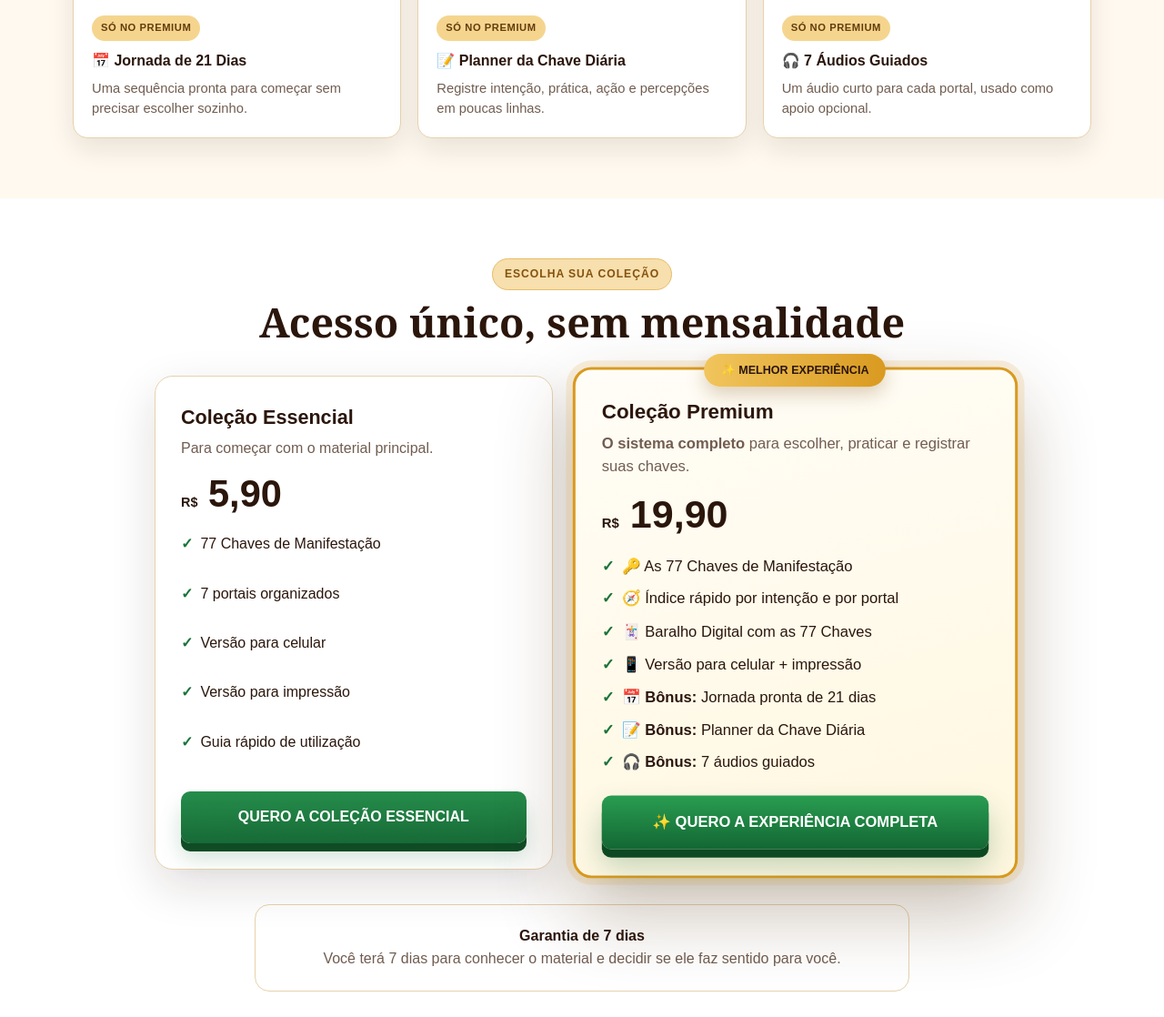
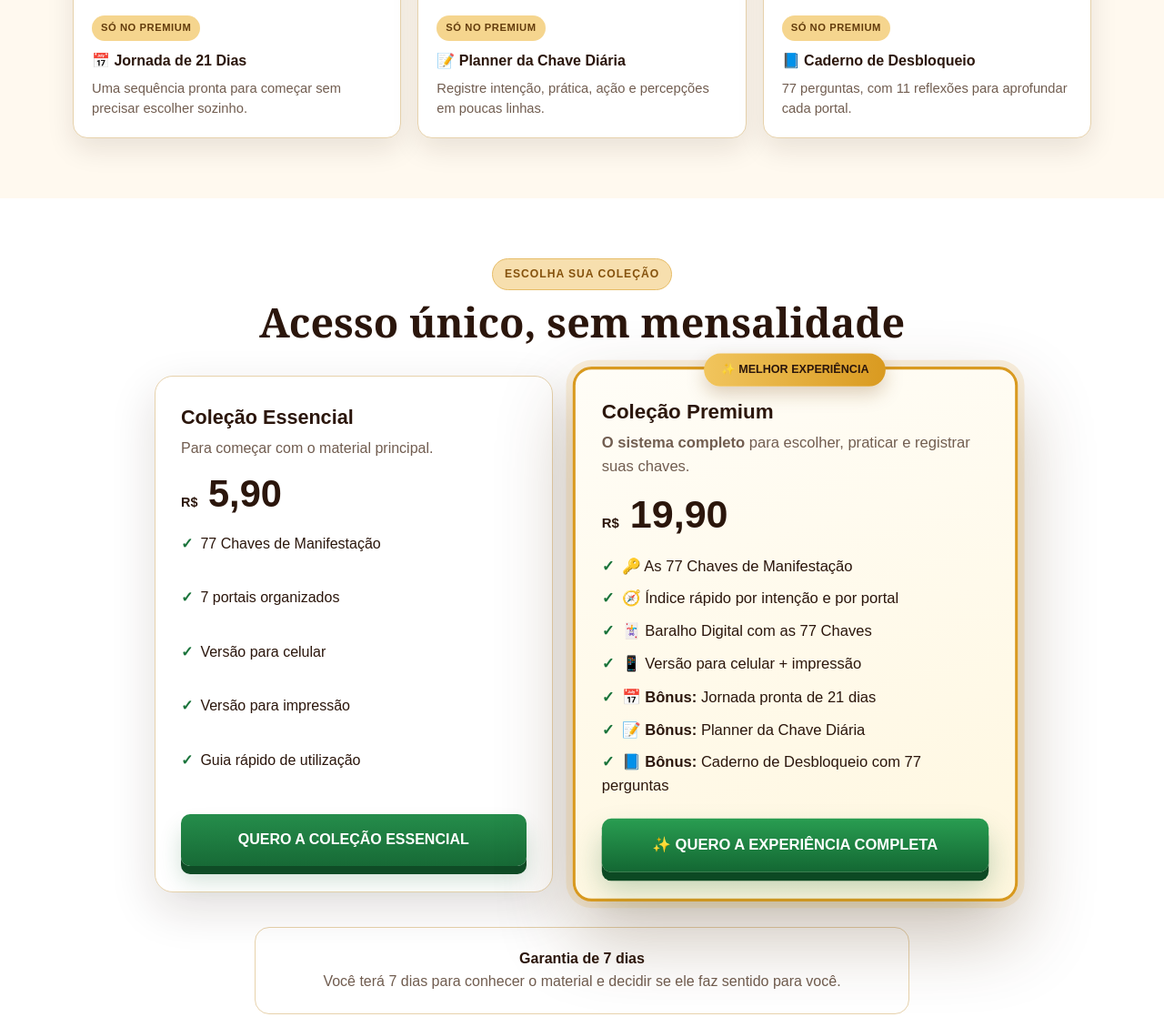
Before and after one commit to asfaltando6-byte/77-chaves-, a plain HTML site: page index.html in a window 1280 px wide. Shown: the part 4909-6027 px from the top of the page at 91% size. Drawn offline with Linux system fonts and the light colour scheme.

Commit message:
Substitui bônus de áudio por Caderno de Desbloqueio

```diff
--- a/index.html
+++ b/index.html
@@ -140,7 +140,7 @@
         <div class="bonus-grid">
           <article class="bonus fade"><img class="bonus-image" src="assets/bonus-1.webp" alt="Capa da Jornada de 21 Dias" width="724" height="724" loading="lazy"><div class="bonus-body"><span class="bonus-premium">SÓ NO PREMIUM</span><b>📅 Jornada de 21 Dias</b><p>Uma sequência pronta para começar sem precisar escolher sozinho.</p></div></article>
           <article class="bonus fade"><img class="bonus-image" src="assets/bonus-2.webp" alt="Capa do Planner da Chave Diária" width="724" height="724" loading="lazy"><div class="bonus-body"><span class="bonus-premium">SÓ NO PREMIUM</span><b>📝 Planner da Chave Diária</b><p>Registre intenção, prática, ação e percepções em poucas linhas.</p></div></article>
-          <article class="bonus fade"><img class="bonus-image" src="assets/bonus-3.webp" alt="Capa dos 7 Áudios Guiados" width="724" height="724" loading="lazy"><div class="bonus-body"><span class="bonus-premium">SÓ NO PREMIUM</span><b>🎧 7 Áudios Guiados</b><p>Um áudio curto para cada portal, usado como apoio opcional.</p></div></article>
+          <article class="bonus fade"><img class="bonus-image" src="assets/bonus-3.webp" alt="Capa do Caderno de Desbloqueio com 77 Perguntas" width="724" height="724" loading="lazy"><div class="bonus-body"><span class="bonus-premium">SÓ NO PREMIUM</span><b>📘 Caderno de Desbloqueio</b><p>77 perguntas, com 11 reflexões para aprofundar cada portal.</p></div></article>
         </div>
       </div>
     </section>
@@ -159,7 +159,7 @@
             <span class="tag">✨ MELHOR EXPERIÊNCIA</span>
             <h3>Coleção Premium</h3><p class="desc"><b>O sistema completo</b> para escolher, praticar e registrar suas chaves.</p>
             <div class="price"><small>R$</small> 19,90</div>
-            <ul><li>🔑 As 77 Chaves de Manifestação</li><li>🧭 Índice rápido por intenção e por portal</li><li>🃏 Baralho Digital com as 77 Chaves</li><li>📱 Versão para celular + impressão</li><li>📅 <b>Bônus:</b> Jornada pronta de 21 dias</li><li>📝 <b>Bônus:</b> Planner da Chave Diária</li><li>🎧 <b>Bônus:</b> 7 áudios guiados</li></ul>
+            <ul><li>🔑 As 77 Chaves de Manifestação</li><li>🧭 Índice rápido por intenção e por portal</li><li>🃏 Baralho Digital com as 77 Chaves</li><li>📱 Versão para celular + impressão</li><li>📅 <b>Bônus:</b> Jornada pronta de 21 dias</li><li>📝 <b>Bônus:</b> Planner da Chave Diária</li><li>📘 <b>Bônus:</b> Caderno de Desbloqueio com 77 perguntas</li></ul>
             <a class="cta checkout" href="https://pay.cakto.com.br/uaaggdj_1148007">✨ QUERO A EXPERIÊNCIA COMPLETA</a>
           </article>
         </div>
@@ -174,7 +174,7 @@
           <details><summary>O produto é físico?</summary><p>Não. É um material digital enviado após a confirmação do pagamento.</p></details>
           <details><summary>Preciso imprimir?</summary><p>Não. Você pode usar pelo celular, tablet ou computador. A impressão é opcional.</p></details>
           <details><summary>Como escolho uma chave?</summary><p>O índice organiza as chaves por portal e intenção. Na versão completa, o baralho digital também ajuda na escolha.</p></details>
-          <details><summary>Os áudios estão em qual plano?</summary><p>Os 7 áudios curtos são um bônus exclusivo da Coleção Premium.</p></details>
+          <details><summary>Como funciona o Caderno de Desbloqueio?</summary><p>São 77 perguntas organizadas pelos 7 portais para aprofundar reflexões e transformar percepções em ações práticas. É exclusivo da Coleção Premium.</p></details>
           <details><summary>Por quanto tempo terei acesso?</summary><p>O acesso ao material adquirido não exige mensalidade.</p></details>
         </div>
         <div class="notice">Este é um material de espiritualidade, reflexão e organização pessoal. Não oferece garantia de resultados e não substitui acompanhamento médico, psicológico, jurídico ou financeiro.</div>
```
